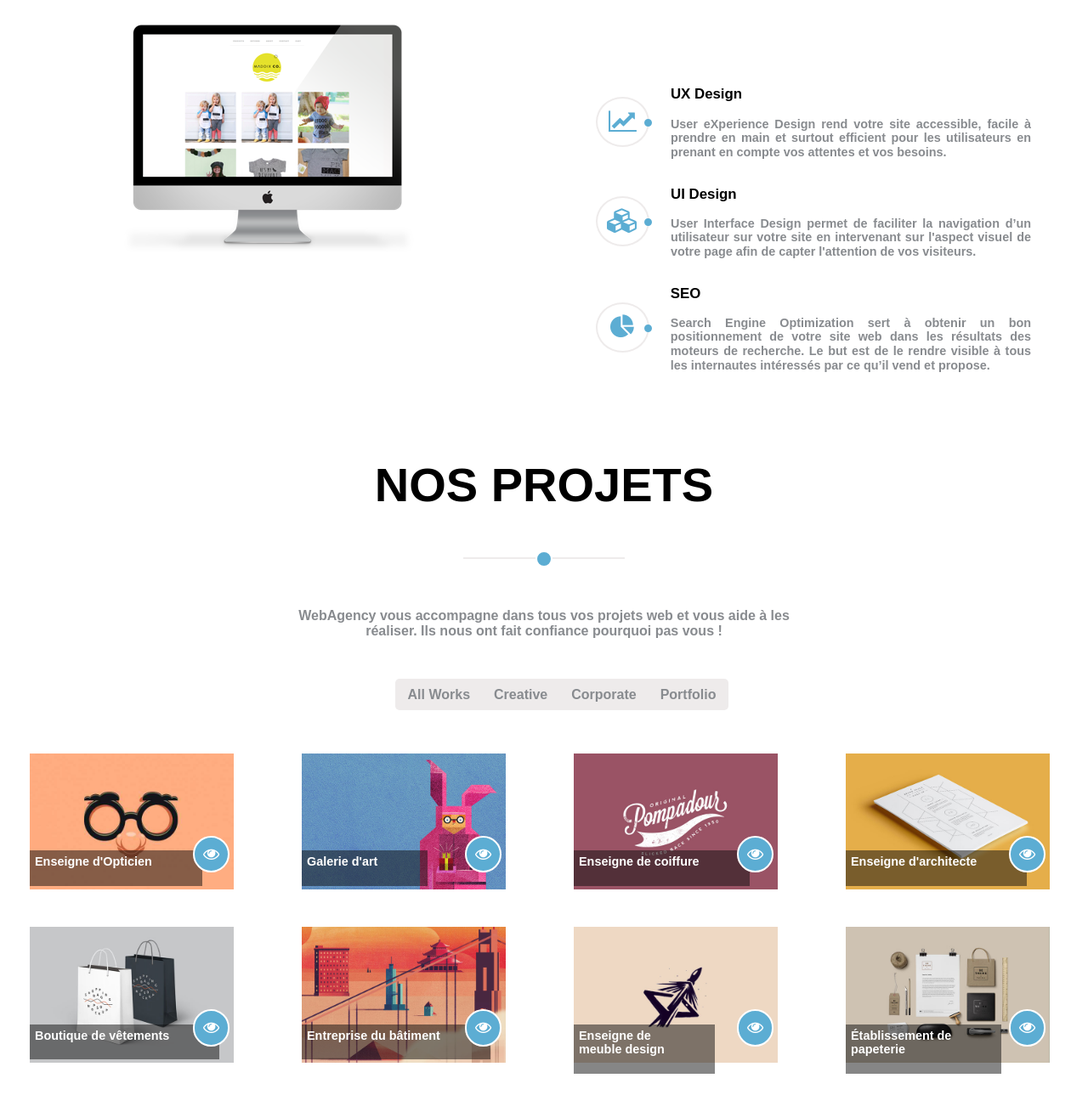
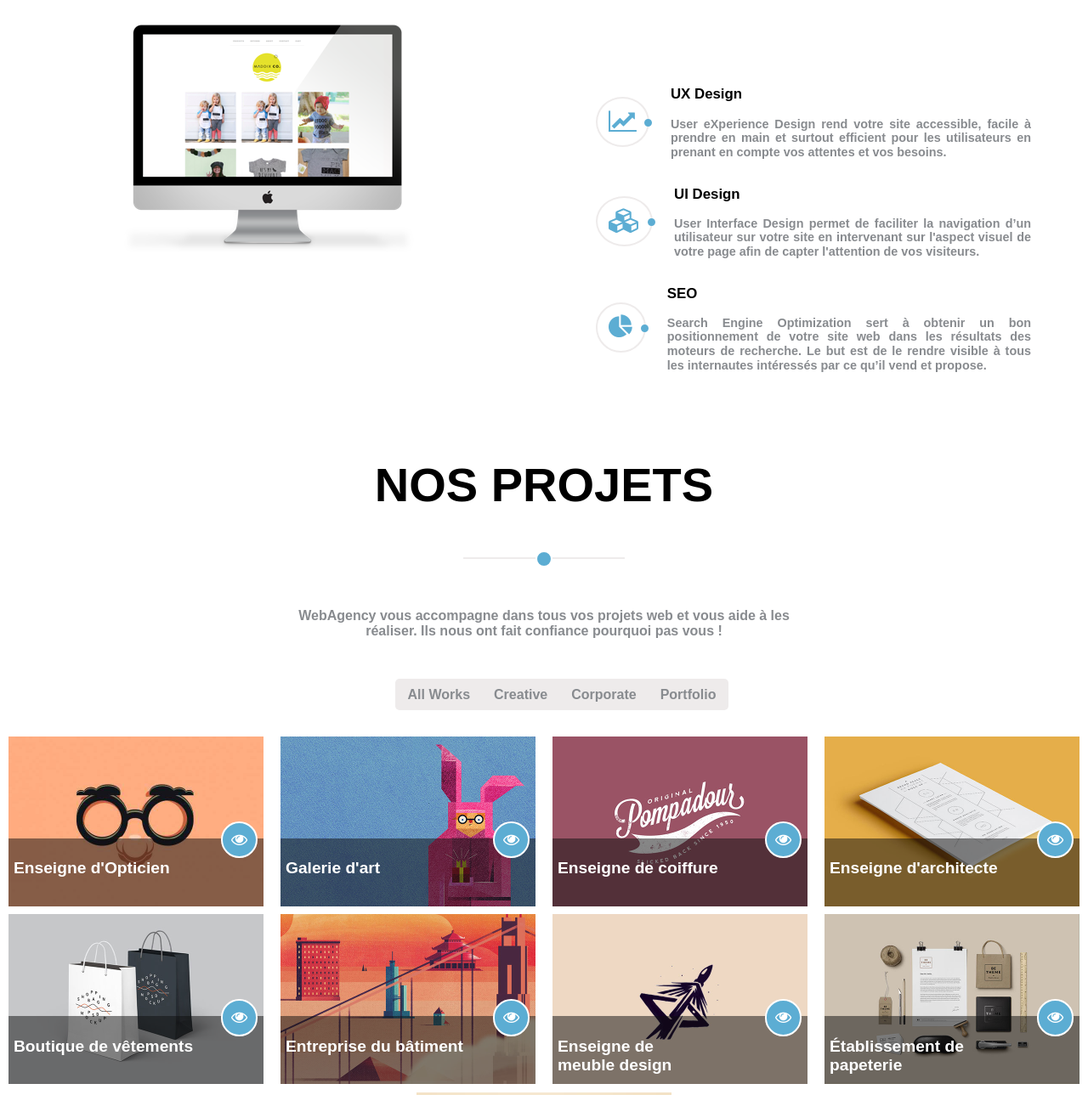
Before and after one commit to LaureenPerrin/project1, a plain HTML site: page index.html in a window 1280 px wide. Shown: the part 890-2179 px from the top of the page at 85% size. Drawn offline with Linux system fonts and the light colour scheme.

Commit message:
change property of tag (div icones_textes_services) and its content and change/add property of tag (div id all_works)

```diff
--- a/index.html
+++ b/index.html
@@ -109,31 +109,31 @@
 
             	   <div class="icones_texte_services">
 
-                        <div class="ensemble_ux">
+                        <div class="ensemble">
 
-                        	<div><i class="fa fa-line-chart fa-2x" aria-hidden="true"><p class="icone_ux"></p></i></div>
+                        	<div><i class="fa fa-line-chart fa-2x" aria-hidden="true"><p class="icone"></p></i></div>
 
-            		        <div class="texte_ux">
+            		        <div class="texte">
             		           <h3>UX Design</h3>
             		           <p>User eXperience Design rend votre site accessible, facile à prendre en main  et surtout efficient pour les utilisateurs en prenant en compte vos attentes et vos besoins.</p>
             		        </div>
                         </div>
 
-                        <div class="ensemble_ui">
+                        <div class="ensemble">
 
-                        	<i class="fa fa-cubes fa-2x" aria-hidden=add t.In css"true"><p class="icone_ui"></p></i>
+                        	<i class="fa fa-cubes fa-2x" aria-hidden=add t.In css"true"><p class="icone"></p></i>
 
-                            <div class="texte_ui">
+                            <div class="texte">
             		           <h3>UI Design</h3>
             		           <p>User Interface Design permet de faciliter la navigation d’un utilisateur sur votre site en intervenant sur l'aspect visuel de votre page afin de capter l'attention de vos visiteurs.</p>
                             </div>
                         </div>
 
-                        <div class="ensemble_seo">
+                        <div class="ensemble">
 
-                        	<i class="fa fa-pie-chart fa-2x" aria-hidden="true"><p class="icone_seo"></p></i>
+                        	<i class="fa fa-pie-chart fa-2x" aria-hidden="true"><p class="icone"></p></i>
 
-                        	<div class="texte_seo">
+                        	<div class="texte">
             		           <h3>SEO</h3>
             		           <p>Search Engine Optimization sert à obtenir un bon positionnement de votre site web dans les résultats des moteurs de recherche. Le but est de le rendre visible à tous les internautes intéressés par ce qu’il vend et propose.</p>
             		        </div>
@@ -169,7 +169,7 @@
             	<div id="all_works">
             		<div class="img_portfolio">
             			<img class="img" src="images/portfolio/01.jpg" alt="opticien"/>
-            			<span class="texte_img"><p class="fond1">Enseigne d'Opticien</p><i class="fa fa-eye fa-2x" aria-hidden="true"></i></span>
+            			<span class="texte_img"><p>Enseigne d'Opticien</p><i class="fa fa-eye fa-2x" aria-hidden="true"></i></span>
             		</div>
             		<div class="img_portfolio">
             			<img class="img" src="images/portfolio/02.jpg" alt="Galerie d'art"/>
--- a/style.css
+++ b/style.css
@@ -53,6 +53,12 @@ header
 .logo
 {
   margin-top: 15px;
+}
+
+.menu_navigation
+{
+  text-align: center;
+  width: 330px;
 }
 
 .menu_navigation ul
@@ -331,22 +337,17 @@ header
 .icones_texte_services
 {
   text-align: justify;
-  display: flex;
-  flex-direction: column;
-  align-items: baseline;
   padding-left: 5px;
   padding-right: 5px;
   font-size: 0.7em;
 }
 
-.ensemble_ux
+.ensemble
 {
-  display: flex;
-  justify-content: space-around;
-  align-items: center;
+  text-align: center;
 }
 
-.ensemble_ux i
+.ensemble i
 {
   color: rgb(92, 173, 211);
   border: 2px solid rgb(238, 235, 235);
@@ -356,7 +357,7 @@ header
   margin-right: 25px;
 }
 
-.ensemble_ux .icone_ux
+.ensemble .icone
 {
   border: 2px solid rgb(92, 173, 211);
   border-radius: 50%;
@@ -368,63 +369,6 @@ header
   right: -5px;
 }
 
-.ensemble_ui
-{
-  display: flex;
-  justify-content: space-around;
-  align-items: center;
-}
-
-.ensemble_ui i
-{
-   color: rgb(92, 173, 211);
-  border: 2px solid rgb(238, 235, 235);
-  border-radius: 50%;
-  padding: 13px 11px;
-  position: relative;
-  margin-right: 25px;
-}
-
-.ensemble_ui .icone_ui
-{
-  border: 2px solid rgb(92, 173, 211);
-  border-radius: 50%;
-  background-color: rgb(92, 173, 211);
-  width: 5px;
-  height: 5px;
-  position: absolute;
-  bottom: -7px;
-  right: -5px;
-}
-
-.ensemble_seo
-{
-  display: flex;
-  justify-content: space-around;
-  align-items: center;
-}
-
-.ensemble_seo i
-{
-  color: rgb(92, 173, 211);
-  border: 2px solid rgb(238, 235, 235);
-  border-radius: 50%;
-  padding: 13px 15px;
-  position: relative;
-  margin-right: 25px;
-}
-
-.ensemble_seo .icone_seo
-{
-  border: 2px solid rgb(92, 173, 211);
-  border-radius: 50%;
-  background-color: rgb(92, 173, 211);
-  width: 5px;
-  height: 5px;
-  position: absolute;
-  bottom: -7px;
-  right: -5px;
-}
 
 /*_________________________media queries tablets________________________*/
 
@@ -442,7 +386,6 @@ header
     }
   }
 
-
   .mac:hover
   {
     animation: animationmac 2s ease alternate;
@@ -453,15 +396,31 @@ header
     width: 50%;
   }
 
-  .icones_texte_services
+ .icones_texte_services
   {
-    font-size: 0.9em;
+   display: flex;
+   flex-direction: column;
+   align-items: baseline;
+   padding-left: 5px;
+   padding-right: 5px;
+   font-size: 0.9em;
+   text-align: justify;
+  }
+
+  .ensemble
+  {
+  display: flex;
+  justify-content: space-around;
+  align-items: center;
+    text-align: justify;
   }
 
   .nos_services p
   {
     font-size: 1em;
   }
+
+
 }
 
 
@@ -608,46 +567,43 @@ header
 
 .img_portfolio
 {
-  max-width: 100%;
-  margin-right: 10px;
   position: relative;
+  padding-bottom: 5px;
 }
 
 .img
 {
-  max-width: 100%;
   height: 200px;
-  transform: scale(0.8);
+  position: relative;
 }
 
 .texte_img
 {
   position: absolute;
   color: white;
-  max-width: 100%;
-  left:30px;
+  width: 300px;
+  height: 80px;
+  left:0px;
   top:120px;
+  background-color: rgba(15,15,15,0.5);
 }
 
 .texte_img i
 {
   position: absolute;
-  left:192px;
-  top:-3px;
+  left:250px;
+  top:-20px;
   color: white;
   border: 2px solid white;
   border-radius: 50%;
   background-color: rgb(92, 173, 211);
   padding: 10px 10px;
-  font-size: 0.7em;
   max-width: 100%;
 }
 
 .texte_img p
 {
-  background-color: rgba(15,15,15,0.5);
-  max-width: 100%;
-  font-size: 0.9em;
+  font-size: 1.2em;
   padding: 5px 59px 20px 6px;
 }
 
```
